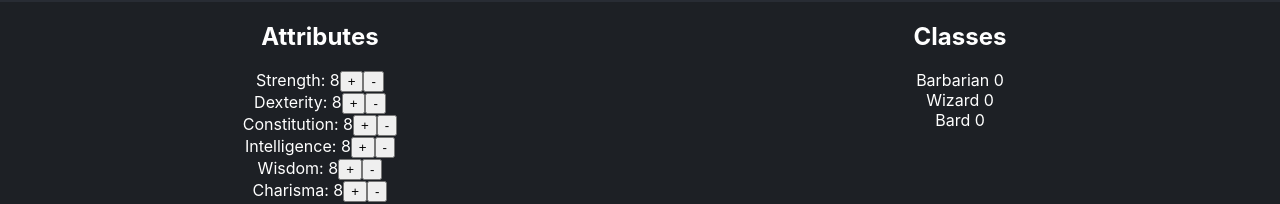
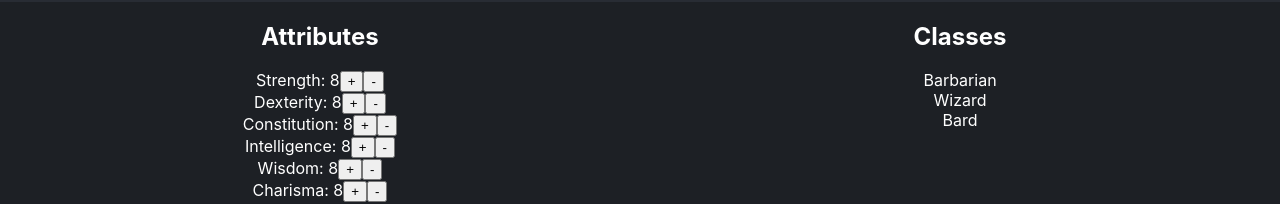
Before and after one commit to omarglez/recruiting-webapp-character, a React (Create React App) app: page / in a window 1280 px wide. Shown: the part 131-335 px from the top of the page. Built offline with nearby package versions, Linux system fonts and the light colour scheme.

Commit message:
Added requirement views

```diff
--- a/src/App.tsx
+++ b/src/App.tsx
@@ -26,6 +26,7 @@ const InitialClassRestrictions = Object.keys(CLASS_LIST).reduce((acc, className)
 function App() {
   const [values, setValues] = useState<Attributes>(InitialAttributes);
   const [classRestrictions, setClassRestrictions] = useState(InitialClassRestrictions);
+  const [selectedClass, setSelectedClass] = useState<string>();
 
   const updateValue = (attribute: string, value: number) => {
     setValues(prev => {
@@ -67,7 +68,7 @@ function App() {
       <section className="App-section">
         <div className='App-column'>
         <h2>Attributes</h2>
-          {ATTRIBUTE_LIST.map((attribute, index) => (
+          {ATTRIBUTE_LIST.map((attribute) => (
             <Attribute
               key={attribute}
               name={attribute}
@@ -80,16 +81,35 @@ function App() {
         <div className='App-column'>
           <h2>Classes</h2>
           {Object.entries(CLASS_LIST).map(([className]) => (
-            <div key={className} className={(classRestrictions[className][COUNT] === MaxAttributeCount ? "Classname-Enabled" : "")}>
-              {className} {classRestrictions[className][COUNT]}
+            <div
+              key={className}
+              className={(classRestrictions[className][COUNT] === MaxAttributeCount ? "Classname-Enabled" : "")}
+              onClick={() => setSelectedClass(className)}
+            >
+              {className}
             </div>
           ))}
         </div>
+        {selectedClass && <RequirementView className={selectedClass as Class} handleCloseView={() => setSelectedClass("")} />}
       </section>
       <section className="App-section">
       </section>
     </div>
   );
+}
+
+function RequirementView({ className, handleCloseView } : { className : Class, handleCloseView: () => void }) {
+  return <div className='App-column'>
+    <h2>{className} Minimum Requirements</h2>
+    {
+      Object.keys(CLASS_LIST[className]).map((attribute) => (
+        <div key={attribute}>
+          {attribute}: {CLASS_LIST[className][attribute]}
+        </div>
+      ))
+    }
+    <button onClick={handleCloseView}>Close Requirement View</button>
+  </div>;
 }
 
 function Attribute({ name, value, handleIncrement, handleDecrement }:
```
